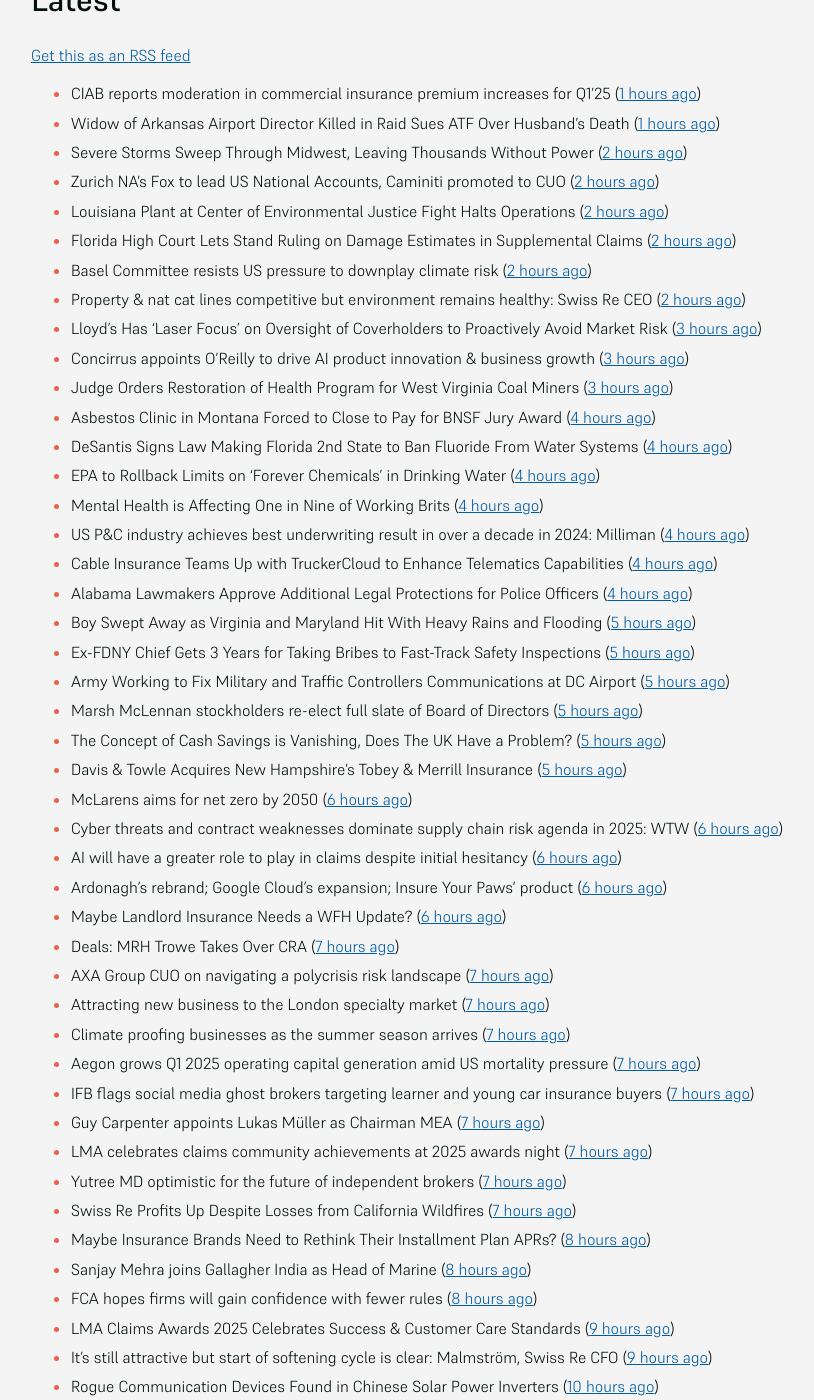
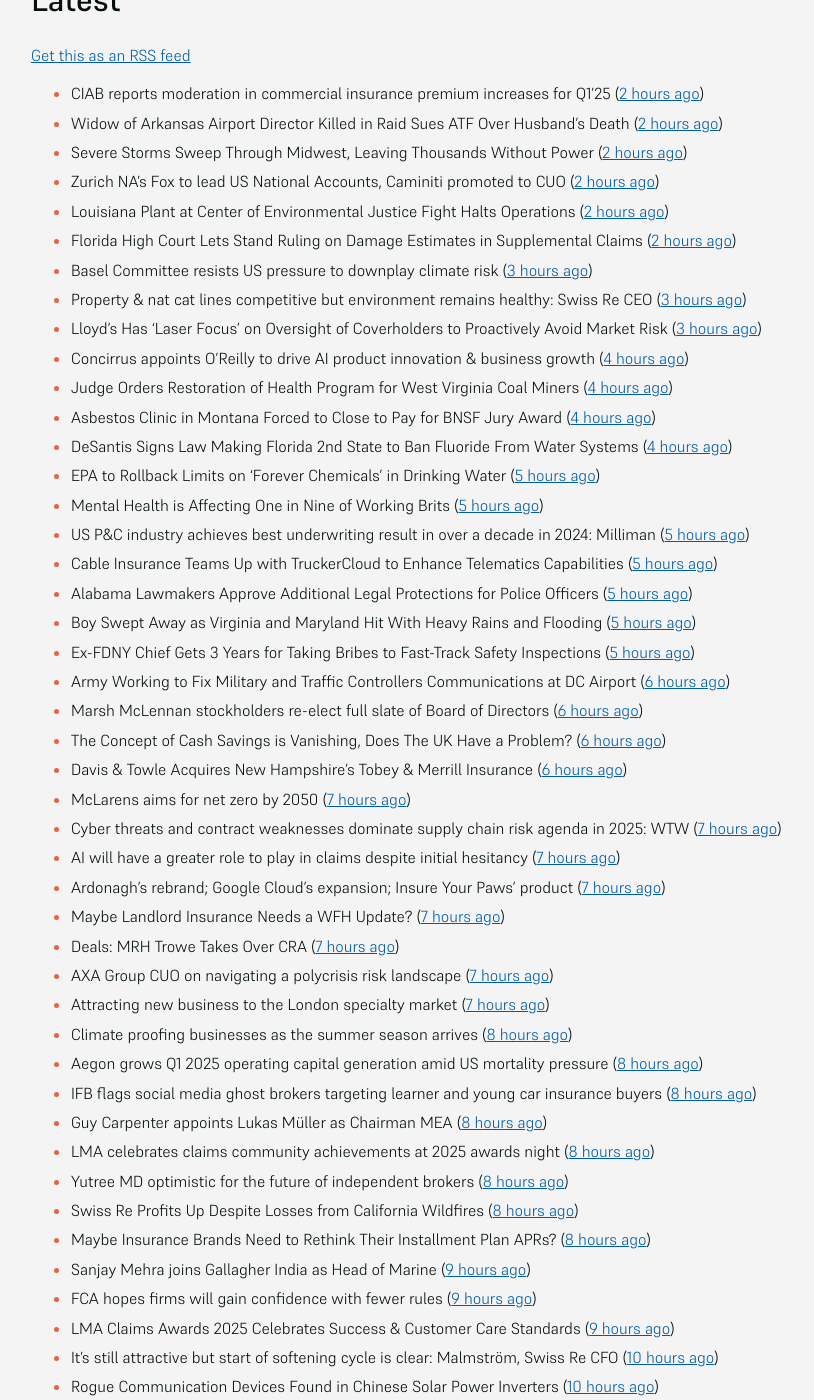
Before and after one commit to mat-0/feeds.thechels.uk, a Jekyll site: the page built from index.md, in a window 1280 px wide and 1400 px high, scrolled down 192 px. Shown: the whole window, without its empty margins (193-1007 px from the left). Built offline with Jekyll 4.4.1, drawn with Linux system fonts in a browser that asks for light colours; some of the changed text lies outside the part shown.

Commit message:
New Feed

```diff
--- a/index.md
+++ b/index.md
@@ -8,52 +8,52 @@ description: Latest Updates
 [Get this as an RSS feed](/feed.rss)
 
 <!-- news_marker starts -->
-- CIAB reports moderation in commercial insurance premium increases for Q1’25 ([1 hours ago](https://www.reinsurancene.ws/ciab-reports-moderation-in-commercial-insurance-premium-increases-for-q125/))
-- Widow of Arkansas Airport Director Killed in Raid Sues ATF Over Husband’s Death ([1 hours ago](https://www.insurancejournal.com/news/southcentral/2025/05/16/824097.htm))
+- CIAB reports moderation in commercial insurance premium increases for Q1’25 ([2 hours ago](https://www.reinsurancene.ws/ciab-reports-moderation-in-commercial-insurance-premium-increases-for-q125/))
+- Widow of Arkansas Airport Director Killed in Raid Sues ATF Over Husband’s Death ([2 hours ago](https://www.insurancejournal.com/news/southcentral/2025/05/16/824097.htm))
 - Severe Storms Sweep Through Midwest, Leaving Thousands Without Power ([2 hours ago](https://www.insurancejournal.com/news/midwest/2025/05/16/824092.htm))
 - Zurich NA’s Fox to lead US National Accounts, Caminiti promoted to CUO ([2 hours ago](https://www.reinsurancene.ws/zurich-nas-fox-to-lead-us-national-accounts-caminiti-promoted-to-cuo/))
 - Louisiana Plant at Center of Environmental Justice Fight Halts Operations ([2 hours ago](https://www.insurancejournal.com/news/southcentral/2025/05/16/824085.htm))
 - Florida High Court Lets Stand Ruling on Damage Estimates in Supplemental Claims ([2 hours ago](https://www.insurancejournal.com/news/southeast/2025/05/16/824076.htm))
-- Basel Committee resists US pressure to downplay climate risk ([2 hours ago](https://www.dig-in.com/articles/basel-committee-resists-us-pressure-to-downplay-climate-risk))
-- Property & nat cat lines competitive but environment remains healthy: Swiss Re CEO ([2 hours ago](https://www.reinsurancene.ws/property-nat-cat-lines-competitive-but-environment-remains-healthy-swiss-re-ceo/))
+- Basel Committee resists US pressure to downplay climate risk ([3 hours ago](https://www.dig-in.com/articles/basel-committee-resists-us-pressure-to-downplay-climate-risk))
+- Property & nat cat lines competitive but environment remains healthy: Swiss Re CEO ([3 hours ago](https://www.reinsurancene.ws/property-nat-cat-lines-competitive-but-environment-remains-healthy-swiss-re-ceo/))
 - Lloyd’s Has ‘Laser Focus’ on Oversight of Coverholders to Proactively Avoid Market Risk ([3 hours ago](https://www.insurancejournal.com/news/international/2025/05/16/824065.htm))
-- Concirrus appoints O’Reilly to drive AI product innovation & business growth ([3 hours ago](https://www.reinsurancene.ws/concirrus-appoints-oreilly-to-drive-ai-product-innovation-business-growth/))
-- Judge Orders Restoration of Health Program for West Virginia Coal Miners ([3 hours ago](https://www.insurancejournal.com/news/southeast/2025/05/16/824060.htm))
+- Concirrus appoints O’Reilly to drive AI product innovation & business growth ([4 hours ago](https://www.reinsurancene.ws/concirrus-appoints-oreilly-to-drive-ai-product-innovation-business-growth/))
+- Judge Orders Restoration of Health Program for West Virginia Coal Miners ([4 hours ago](https://www.insurancejournal.com/news/southeast/2025/05/16/824060.htm))
 - Asbestos Clinic in Montana Forced to Close to Pay for BNSF Jury Award ([4 hours ago](https://www.insurancejournal.com/news/west/2025/05/16/824055.htm))
 - DeSantis Signs Law Making Florida 2nd State to Ban Fluoride From Water Systems ([4 hours ago](https://www.insurancejournal.com/news/southeast/2025/05/16/824051.htm))
-- EPA to Rollback Limits on ‘Forever Chemicals’ in Drinking Water ([4 hours ago](https://www.insurancejournal.com/news/national/2025/05/16/824047.htm))
-- Mental Health is Affecting One in Nine of Working Brits ([4 hours ago](https://insurance-edge.net/2025/05/16/mental-health-is-affecting-one-in-nine-of-working-brits/))
-- US P&C industry achieves best underwriting result in over a decade in 2024: Milliman ([4 hours ago](https://www.reinsurancene.ws/us-pc-industry-achieves-best-underwriting-result-in-over-a-decade-in-2024-milliman/))
-- Cable Insurance Teams Up with TruckerCloud to Enhance Telematics Capabilities ([4 hours ago](https://www.insurtechinsights.com/cable-insurance-teams-up-with-truckercloud-to-enhance-telematics-capabilities/))
-- Alabama Lawmakers Approve Additional Legal Protections for Police Officers ([4 hours ago](https://www.insurancejournal.com/news/southeast/2025/05/16/824044.htm))
+- EPA to Rollback Limits on ‘Forever Chemicals’ in Drinking Water ([5 hours ago](https://www.insurancejournal.com/news/national/2025/05/16/824047.htm))
+- Mental Health is Affecting One in Nine of Working Brits ([5 hours ago](https://insurance-edge.net/2025/05/16/mental-health-is-affecting-one-in-nine-of-working-brits/))
+- US P&C industry achieves best underwriting result in over a decade in 2024: Milliman ([5 hours ago](https://www.reinsurancene.ws/us-pc-industry-achieves-best-underwriting-result-in-over-a-decade-in-2024-milliman/))
+- Cable Insurance Teams Up with TruckerCloud to Enhance Telematics Capabilities ([5 hours ago](https://www.insurtechinsights.com/cable-insurance-teams-up-with-truckercloud-to-enhance-telematics-capabilities/))
+- Alabama Lawmakers Approve Additional Legal Protections for Police Officers ([5 hours ago](https://www.insurancejournal.com/news/southeast/2025/05/16/824044.htm))
 - Boy Swept Away as Virginia and Maryland Hit With Heavy Rains and Flooding ([5 hours ago](https://www.insurancejournal.com/news/east/2025/05/16/824034.htm))
 - Ex-FDNY Chief Gets 3 Years for Taking Bribes to Fast-Track Safety Inspections ([5 hours ago](https://www.insurancejournal.com/news/east/2025/05/16/824030.htm))
-- Army Working to Fix Military and Traffic Controllers Communications at DC Airport ([5 hours ago](https://www.insurancejournal.com/news/east/2025/05/16/824024.htm))
-- Marsh McLennan stockholders re-elect full slate of Board of Directors ([5 hours ago](https://www.reinsurancene.ws/marsh-mclennan-stockholders-re-elect-full-slate-of-board-of-directors/))
-- The Concept of Cash Savings is Vanishing, Does The UK Have a Problem? ([5 hours ago](https://insurance-edge.net/2025/05/16/the-concept-of-cash-savings-is-vanishing-does-the-uk-have-a-problem/))
-- Davis & Towle Acquires New Hampshire’s Tobey & Merrill Insurance ([5 hours ago](https://www.insurancejournal.com/news/east/2025/05/16/824021.htm))
-- McLarens aims for net zero by 2050 ([6 hours ago](https://www.postonline.co.uk/news/7957770/mclarens-aims-for-net-zero-by-2050))
-- Cyber threats and contract weaknesses dominate supply chain risk agenda in 2025: WTW ([6 hours ago](https://www.reinsurancene.ws/cyber-threats-and-contract-weaknesses-dominate-supply-chain-risk-agenda-in-2025-wtw/))
-- AI will have a greater role to play in claims despite initial hesitancy ([6 hours ago](https://www.postonline.co.uk/broker/7957769/ai-will-have-a-greater-role-to-play-in-claims-despite-initial-hesitancy))
-- Ardonagh’s rebrand; Google Cloud’s expansion; Insure Your Paws’ product ([6 hours ago](https://www.postonline.co.uk/news/7957764/ardonaghs-rebrand-google-clouds-expansion-insure-your-paws-product))
-- Maybe Landlord Insurance Needs a WFH Update? ([6 hours ago](https://insurance-edge.net/2025/05/16/maybe-landlord-insurance-needs-a-wfh-update/))
+- Army Working to Fix Military and Traffic Controllers Communications at DC Airport ([6 hours ago](https://www.insurancejournal.com/news/east/2025/05/16/824024.htm))
+- Marsh McLennan stockholders re-elect full slate of Board of Directors ([6 hours ago](https://www.reinsurancene.ws/marsh-mclennan-stockholders-re-elect-full-slate-of-board-of-directors/))
+- The Concept of Cash Savings is Vanishing, Does The UK Have a Problem? ([6 hours ago](https://insurance-edge.net/2025/05/16/the-concept-of-cash-savings-is-vanishing-does-the-uk-have-a-problem/))
+- Davis & Towle Acquires New Hampshire’s Tobey & Merrill Insurance ([6 hours ago](https://www.insurancejournal.com/news/east/2025/05/16/824021.htm))
+- McLarens aims for net zero by 2050 ([7 hours ago](https://www.postonline.co.uk/news/7957770/mclarens-aims-for-net-zero-by-2050))
+- Cyber threats and contract weaknesses dominate supply chain risk agenda in 2025: WTW ([7 hours ago](https://www.reinsurancene.ws/cyber-threats-and-contract-weaknesses-dominate-supply-chain-risk-agenda-in-2025-wtw/))
+- AI will have a greater role to play in claims despite initial hesitancy ([7 hours ago](https://www.postonline.co.uk/broker/7957769/ai-will-have-a-greater-role-to-play-in-claims-despite-initial-hesitancy))
+- Ardonagh’s rebrand; Google Cloud’s expansion; Insure Your Paws’ product ([7 hours ago](https://www.postonline.co.uk/news/7957764/ardonaghs-rebrand-google-clouds-expansion-insure-your-paws-product))
+- Maybe Landlord Insurance Needs a WFH Update? ([7 hours ago](https://insurance-edge.net/2025/05/16/maybe-landlord-insurance-needs-a-wfh-update/))
 - Deals: MRH Trowe Takes Over CRA ([7 hours ago](https://insurance-edge.net/2025/05/16/deals-mrh-trowe-takes-over-cra/))
 - AXA Group CUO on navigating a polycrisis risk landscape ([7 hours ago](https://www.insurancebusinessmag.com/uk/news/breaking-news/axa-group-cuo-on-navigating-a-polycrisis-risk-landscape-535921.aspx))
 - Attracting new business to the London specialty market ([7 hours ago](https://www.insurancebusinessmag.com/uk/news/breaking-news/attracting-new-business-to-the-london-specialty-market-535974.aspx))
-- Climate proofing businesses as the summer season arrives ([7 hours ago](https://www.insurancebusinessmag.com/uk/news/catastrophe/climate-proofing-businesses-as-the-summer-season-arrives-535973.aspx))
-- Aegon grows Q1 2025 operating capital generation amid US mortality pressure ([7 hours ago](https://www.insurancebusinessmag.com/uk/news/breaking-news/aegon-grows-q1-2025-operating-capital-generation-amid-us-mortality-pressure-535972.aspx))
-- IFB flags social media ghost brokers targeting learner and young car insurance buyers ([7 hours ago](https://www.insurancebusinessmag.com/uk/news/auto-motor/ifb-flags-social-media-ghost-brokers-targeting-learner-and-young-car-insurance-buyers-535971.aspx))
-- Guy Carpenter appoints Lukas Müller as Chairman MEA ([7 hours ago](https://www.reinsurancene.ws/guy-carpenter-appoints-lukas-muller-as-chairman-mea/))
-- LMA celebrates claims community achievements at 2025 awards night ([7 hours ago](https://www.insurancebusinessmag.com/uk/news/claims/lma-celebrates-claims-community-achievements-at-2025-awards-night-535970.aspx))
-- Yutree MD optimistic for the future of independent brokers ([7 hours ago](https://www.postonline.co.uk/news/7957767/yutree-md-optimistic-for-the-future-of-independent-brokers))
-- Swiss Re Profits Up Despite Losses from California Wildfires ([7 hours ago](https://www.insurancejournal.com/news/international/2025/05/16/824017.htm))
+- Climate proofing businesses as the summer season arrives ([8 hours ago](https://www.insurancebusinessmag.com/uk/news/catastrophe/climate-proofing-businesses-as-the-summer-season-arrives-535973.aspx))
+- Aegon grows Q1 2025 operating capital generation amid US mortality pressure ([8 hours ago](https://www.insurancebusinessmag.com/uk/news/breaking-news/aegon-grows-q1-2025-operating-capital-generation-amid-us-mortality-pressure-535972.aspx))
+- IFB flags social media ghost brokers targeting learner and young car insurance buyers ([8 hours ago](https://www.insurancebusinessmag.com/uk/news/auto-motor/ifb-flags-social-media-ghost-brokers-targeting-learner-and-young-car-insurance-buyers-535971.aspx))
+- Guy Carpenter appoints Lukas Müller as Chairman MEA ([8 hours ago](https://www.reinsurancene.ws/guy-carpenter-appoints-lukas-muller-as-chairman-mea/))
+- LMA celebrates claims community achievements at 2025 awards night ([8 hours ago](https://www.insurancebusinessmag.com/uk/news/claims/lma-celebrates-claims-community-achievements-at-2025-awards-night-535970.aspx))
+- Yutree MD optimistic for the future of independent brokers ([8 hours ago](https://www.postonline.co.uk/news/7957767/yutree-md-optimistic-for-the-future-of-independent-brokers))
+- Swiss Re Profits Up Despite Losses from California Wildfires ([8 hours ago](https://www.insurancejournal.com/news/international/2025/05/16/824017.htm))
 - Maybe Insurance Brands Need to Rethink Their Installment Plan APRs? ([8 hours ago](https://insurance-edge.net/2025/05/16/maybe-insurance-brands-need-to-rethink-their-installment-plan-aprs/))
-- Sanjay Mehra joins Gallagher India as Head of Marine ([8 hours ago](https://www.reinsurancene.ws/sanjay-mehra-joins-gallagher-india-as-head-of-marine/))
-- FCA hopes firms will gain confidence with fewer rules ([8 hours ago](https://www.postonline.co.uk/news/7957766/fca-hopes-firms-will-gain-confidence-with-fewer-rules))
+- Sanjay Mehra joins Gallagher India as Head of Marine ([9 hours ago](https://www.reinsurancene.ws/sanjay-mehra-joins-gallagher-india-as-head-of-marine/))
+- FCA hopes firms will gain confidence with fewer rules ([9 hours ago](https://www.postonline.co.uk/news/7957766/fca-hopes-firms-will-gain-confidence-with-fewer-rules))
 - LMA Claims Awards 2025 Celebrates Success & Customer Care Standards ([9 hours ago](https://insurance-edge.net/2025/05/16/lma-claims-awards-2025-celebrates-success-customer-care-standards/))
-- It’s still attractive but start of softening cycle is clear: Malmström, Swiss Re CFO ([9 hours ago](https://www.reinsurancene.ws/its-still-attractive-but-start-of-softening-cycle-is-clear-malmstrom-swiss-re-cfo/))
+- It’s still attractive but start of softening cycle is clear: Malmström, Swiss Re CFO ([10 hours ago](https://www.reinsurancene.ws/its-still-attractive-but-start-of-softening-cycle-is-clear-malmstrom-swiss-re-cfo/))
 - Rogue Communication Devices Found in Chinese Solar Power Inverters ([10 hours ago](https://www.insurancejournal.com/news/international/2025/05/16/824006.htm))
-- Cyberattack-Hit M&S Says Food Availability Improving Every Day ([10 hours ago](https://www.insurancejournal.com/news/international/2025/05/16/824002.htm))
+- Cyberattack-Hit M&S Says Food Availability Improving Every Day ([11 hours ago](https://www.insurancejournal.com/news/international/2025/05/16/824002.htm))
 - Morton Salt Settles Ohio Discrimination Case With $75,000 Payment ([11 hours ago](https://www.insurancejournal.com/news/midwest/2025/05/16/823999.htm))
 - Christian Dior Couture Client Data Breached in Cyberattack ([11 hours ago](https://www.insurancejournal.com/news/national/2025/05/16/823975.htm))
 - Consumer Intelligence urges insurers to consider TIC over APR ([11 hours ago](https://www.insurancebusinessmag.com/uk/news/auto-motor/consumer-intelligence-urges-insurers-to-consider-tic-over-apr-535940.aspx))
```
Also changed, not shown: other parts of index.md (+8 -8 lines).
